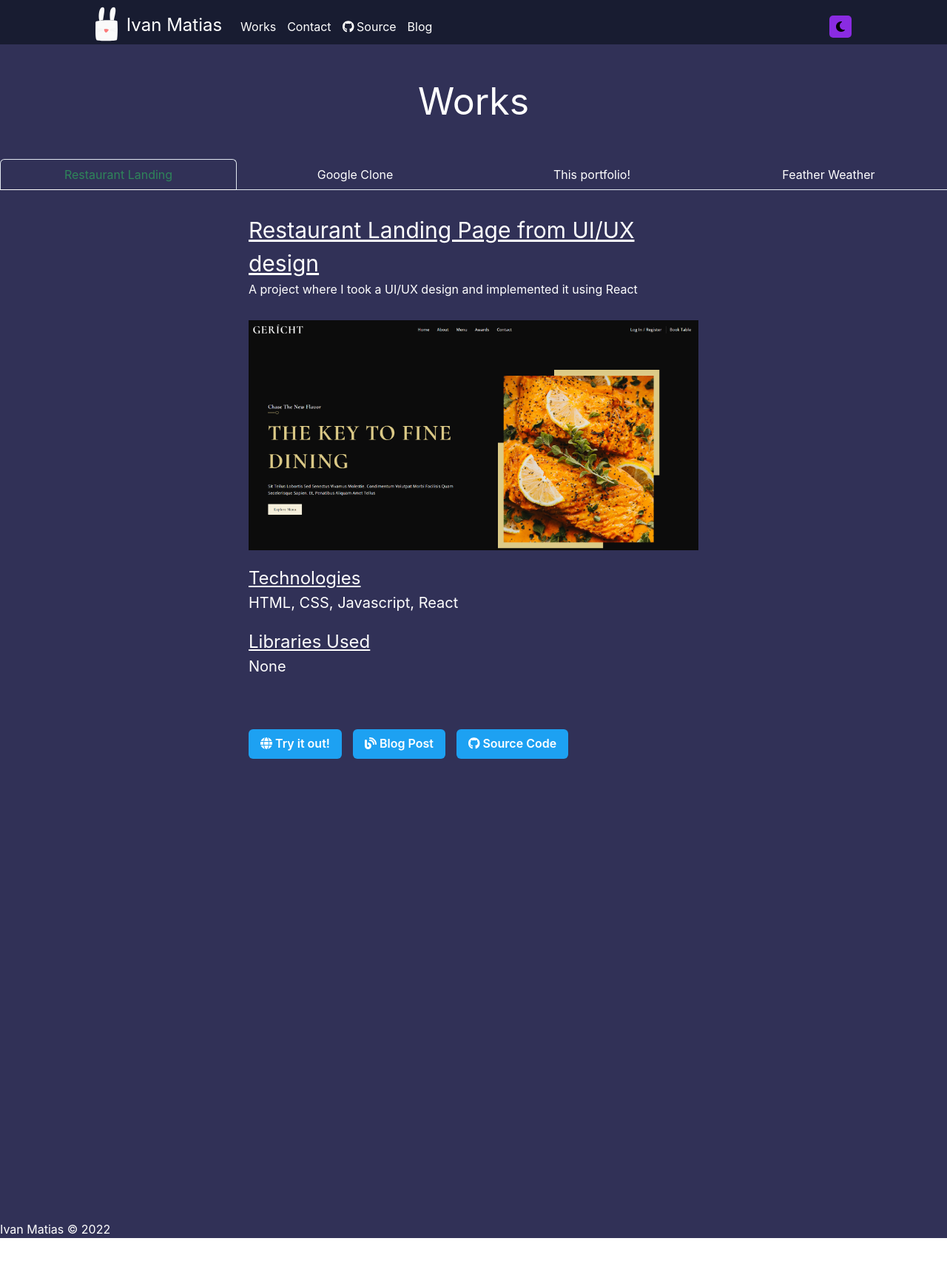
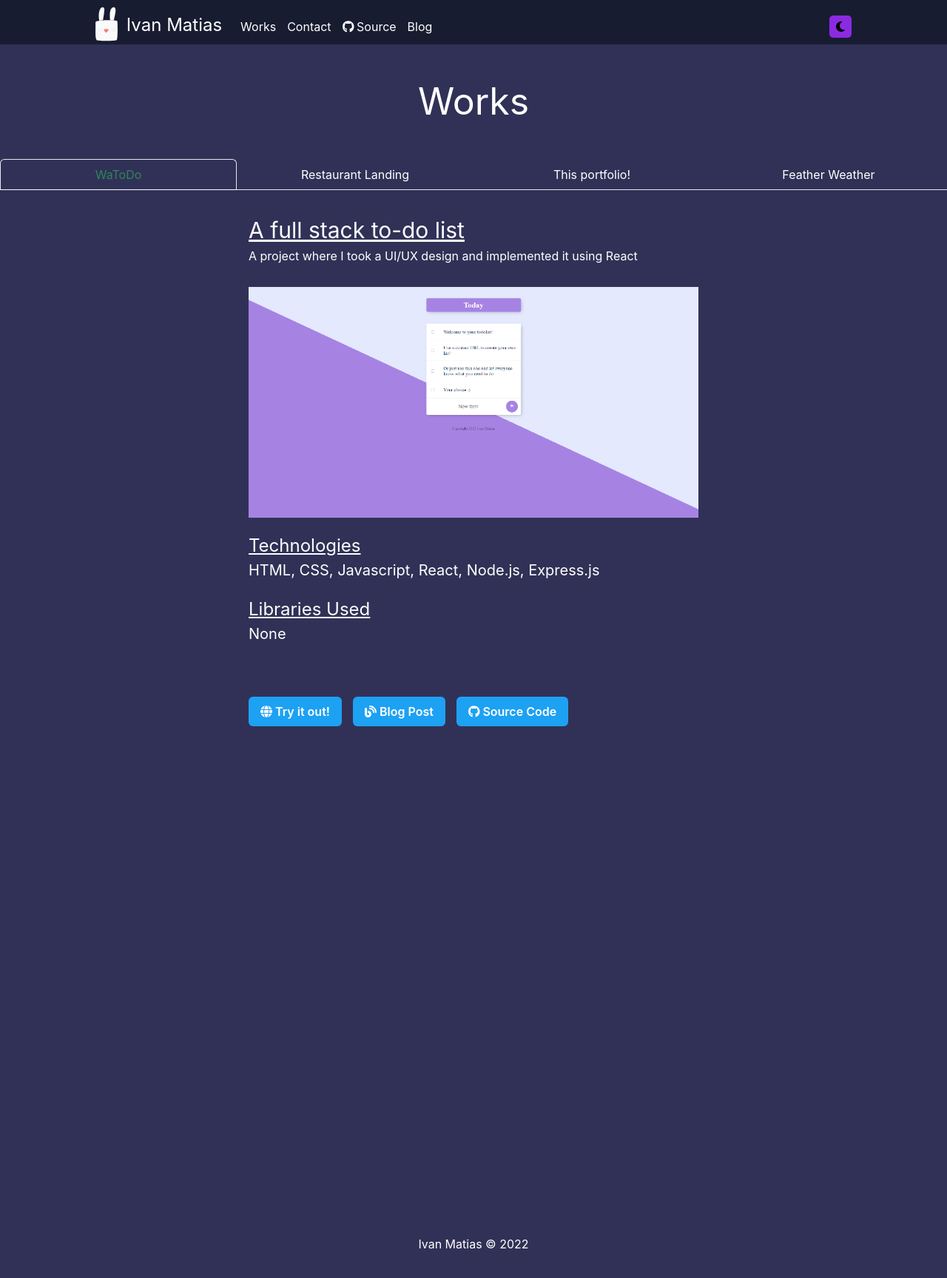
Before and after one commit to aishyuu/Personal-Website, a React (Create React App) app: page /works in a window 1280 px wide. Shown: the top 1728 px of the page at 74% size. Before the commit the page ends 1674 px from the top, so only its background shows below. Built offline with nearby package versions, Linux system fonts and the light colour scheme.

Commit message:
Updated with new projects and fixed some visual bugs

```diff
--- a/src/App.css
+++ b/src/App.css
@@ -1,3 +1,8 @@
 .dark {
     background-color: #313157;
 }
+
+.footer {
+    text-align: center;
+    padding: 5%;
+}
--- a/src/App.js
+++ b/src/App.js
@@ -20,7 +20,7 @@ function App() {
           <Route path="contact" element={<Contact />} />
           <Route path="works" element={<Works darkMode={darkMode} />} />
         </Routes>
-        <footer>
+        <footer className="footer">
           <p>Ivan Matias © 2022</p>
         </footer>
       </div>
--- a/src/Assets/data/works-data.json
+++ b/src/Assets/data/works-data.json
@@ -1,6 +1,18 @@
 [
 {
     "Number": 1,
+    "Button-Title": "WaToDo",
+    "Modal-Title": "A full stack to-do list",
+    "Modal-Body": "A project where I took a UI/UX design and implemented it using React",
+    "Technologies": "HTML, CSS, Javascript, React, Node.js, Express.js",
+    "Libraries": "None",
+    "Image": "../Images/WaToDo.png",
+    "Try-out": "https://shielded-basin-88693.herokuapp.com/",
+    "Blog-Link": "https://imatiasc.blogspot.com/2022/07/fullstack-todo-list.html",
+    "Github-Source": "https://github.com/aishyuu/WaToDo"
+},
+{
+    "Number": 2,
     "Button-Title": "Restaurant Landing",
     "Modal-Title": "Restaurant Landing Page from UI/UX design",
     "Modal-Body": "A project where I took a UI/UX design and implemented it using React",
@@ -10,18 +22,6 @@
     "Try-out": "https://aishyuu.github.io/Restaurant-UI-UX/",
     "Blog-Link": "https://imatiasc.blogspot.com/2022/06/restaurant-ui-copy.html",
     "Github-Source": "https://github.com/aishyuu/Restaurant-UI-UX"
-},
-{
-    "Number": 2,
-    "Button-Title": "Google Clone",
-    "Modal-Title": "Working Search Engine Google Clone",
-    "Modal-Body": "Used an API to create a search engine where the user can search for standard search results, images, videos, and news articles",
-    "Technologies": "HTML, CSS, Javascript, React, Custom API",
-    "Libraries": "Tailwind, RapidAPI",
-    "Image": "../Images/Goggles.png",
-    "Try-out":"https://aishyuu.github.io/Goggles/",
-    "Blog-Link": "https://imatiasc.blogspot.com/2022/06/google-clone.html",
-    "Github-Source": "https://github.com/aishyuu/Goggles"
 },
 {
     "Number" : 3,
--- a/src/Components/HomeInfo/index.css
+++ b/src/Components/HomeInfo/index.css
@@ -48,6 +48,14 @@
     margin: 20px auto auto;
 }
 
+.spotify-link {
+    color: green;
+}
+
+.spotify-link :hover {
+    text-decoration: underline;
+}
+
 @media screen and (max-width: 650px) {
     .pfp {
         max-width: 30%;
--- a/src/Components/HomeInfo/index.js
+++ b/src/Components/HomeInfo/index.js
@@ -19,9 +19,9 @@ export default function HomeInfo({darkMode}) {
                 <h3 className="hi">Hi!</h3>
                 <h3>I'm a self taught developer looking for a role in the tech industry to work with the latest technologies on challenging and diverse projects</h3>
                 <h3>I'm quietly confident, naturally curious, and perpetually working on improving my craft, one problem at a time</h3>
-                <h3 className="frontend-dev">Developer in front end technologies such as HTML, CSS, Javascript, React, and Git</h3>
-                <h3 className="data-analyst">I'm also a google certified data analyst with experience in MySQL, R, and Python</h3>
-                <h3>Currently studying Mathematics at the California Polytechnic Institute of Pomona</h3>
+                <h3 className="frontend-dev">Web developer with a focus on front end technologies such as HTML, CSS, Javascript, React.js, and Next.js</h3>
+                <h3>I also have experience in back end technologies such as Node.js and Express.js</h3>
+                <h3>Currently studying Mathematics at the California Polytechnic Institute of Pomona but am prioritizing getting a full time opportunity in web development</h3>
                 <h3>When not improving my craft, I like to listen to listen to music! Find my playlist <a className="spotify-link" href="https://open.spotify.com/playlist/6ZqKH9pjWwMbfQkV4Qp7oh?si=b436a4e20dae4c39">here!</a></h3>
             </div>
             <div className="social-links">
--- a/src/Pages/Works/index.js
+++ b/src/Pages/Works/index.js
@@ -5,7 +5,7 @@ import { faBlog, faGlobe } from '@fortawesome/free-solid-svg-icons'
 import { faGithub } from '@fortawesome/free-brands-svg-icons'
 import featherWeather from '../../Assets/Images/FeatherWeather.png'
 import portfolio from '../../Assets/Images/PortfolioSite.png'
-import goggles from '../../Assets/Images/Goggles.png'
+import watodo from '../../Assets/Images/WaToDo.png'
 import restaurant from '../../Assets/Images/Restaurant.png'
 import './index.css'
 
@@ -15,10 +15,10 @@ export default function Works( {darkMode}) {
     function imageSelector(number) {
         switch(number) {
             case 1:
-                return restaurant;
+                return watodo;
 
             case 2:
-                return goggles;
+                return restaurant;
 
             case 3:
                 return portfolio;
```
Also changed, not shown: src/Assets/Images/WaToDo.png (added).
